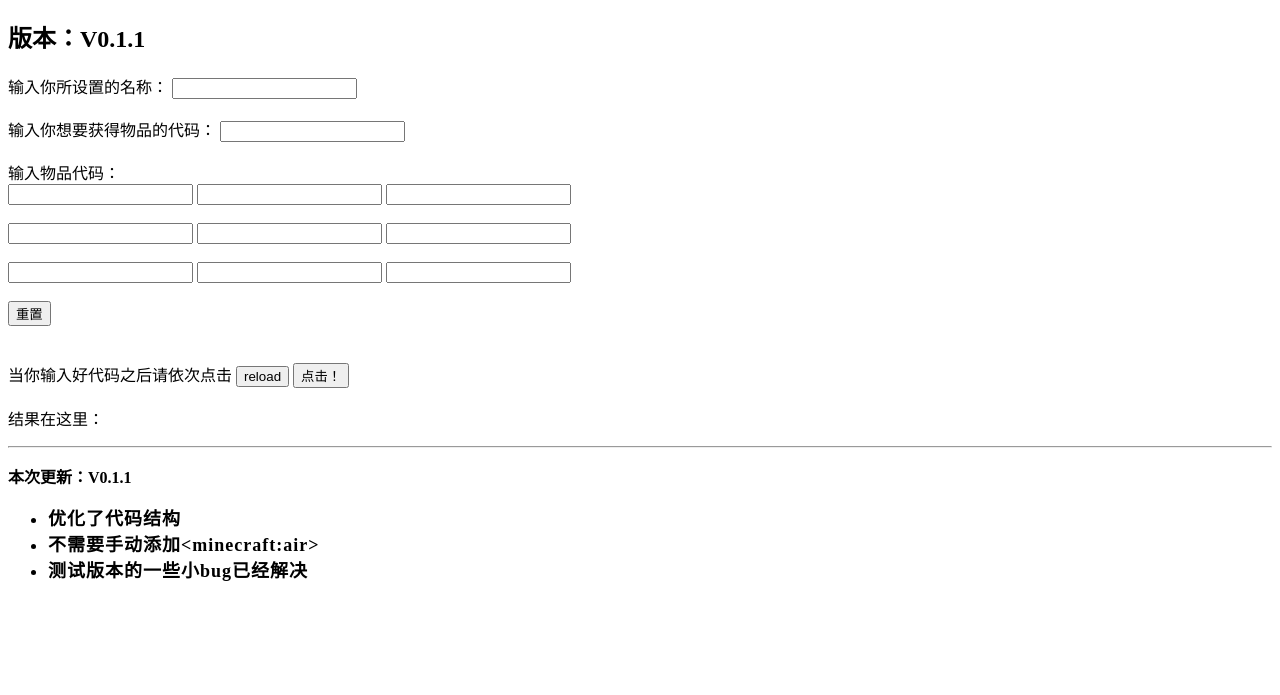
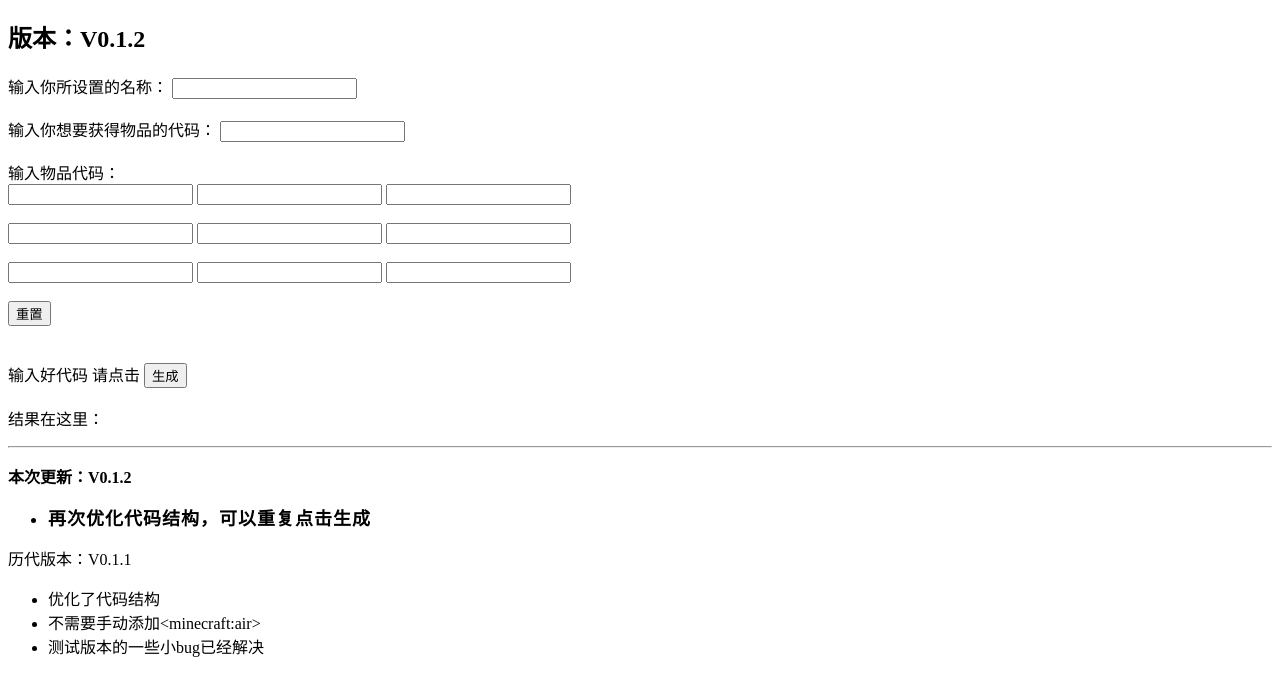
Before and after one commit to XiaoyuLack/XiaoyuLack.github.io, a plain HTML site: page index.html in a window 1280 px wide. Shown: the part 61-756 px from the top of the page. Drawn offline with Linux system fonts and the light colour scheme.

Commit message:
Add files via upload

```diff
--- a/index.html
+++ b/index.html
@@ -9,7 +9,7 @@
 
 <body>
     <h1 style='color: black;'>Crt tools</h1>
-    <h2>版本：V0.1.1</h2>
+    <h2>版本：V0.1.2</h2>
     <form id="body">
         输入你所设置的名称：
         <input type="text" id="dmname" ,value="">
@@ -34,19 +34,26 @@
         <input type="reset" value='重置'>
     </form>
     <br><br>
-    当你输入好代码之后请依次点击
-    <input type="button" id='reload' value='reload'>
-    <button id="touch">点击！</button>
+    输入好代码 请点击
+    <button id="touch">生成</button>
     <br><br>
     结果在这里：<p id="p_jieguo"></p>
     <hr>
-    <p><strong>本次更新：V0.1.1</V0></strong></p>
+    <p><strong>本次更新：V0.1.2</V0></strong></p>
     <ul>
         <strong style="font-size: large;letter-spacing: 1px;">
-            <li>优化了代码结构</li>
-            <li>不需要手动添加&lt;minecraft:air&gt;</li>
-            <li>测试版本的一些小bug已经解决</li>
+            <li>
+                再次优化代码结构，可以重复点击生成
+            </li>
         </strong>
+    </ul>
+    <p>
+        历代版本：V0.1.1
+    </p>
+    <ul>
+        <li>优化了代码结构</li>
+        <li>不需要手动添加&lt;minecraft:air&gt;</li>
+        <li>测试版本的一些小bug已经解决</li>
     </ul>
     <script src="jieguo.js"></script>
 </body>
--- a/jieguo.js
+++ b/jieguo.js
@@ -1,4 +1,4 @@
-
+function jieguo() {
     let a = document.getElementById("1").value === '' ? '&ltitem:minecraft:air&gt' : '&ltitem:' + document.getElementById('1').value + '&gt';
     let b = document.getElementById("2").value === '' ? '&ltitem:minecraft:air&gt' : '&ltitem:' + document.getElementById('2').value + '&gt';
     let c = document.getElementById("3").value === '' ? '&ltitem:minecraft:air&gt' : '&ltitem:' + document.getElementById('3').value + '&gt';
@@ -12,16 +12,9 @@ let i = document.getElementById("9").value === '' ? '&ltitem:minecraft:air&gt' :
     let dmn = '"' + document.getElementById('dmname').value + '"';
     let jqn = '&lt' + "item:" + document.getElementById('jqname').value + '&gt';
 
-
-document.getElementById('reload').addEventListener("click", reload);
-document.getElementById('touch').addEventListener("click", jieguo);
-
-function jieguo() {
     document.getElementById('p_jieguo').innerHTML = `craftingTable.addShaped(${dmn},${jqn},[[${a},${b},${c}],[${d},${e},${f}],[${g},${h},${i}]])`
 }
 
-function reload() {
-    location.reload();
-}
+document.getElementById('touch').addEventListener("click", jieguo);
 
 console.log(a)
```
Lines whose indentation alone changed are shown as unchanged.
